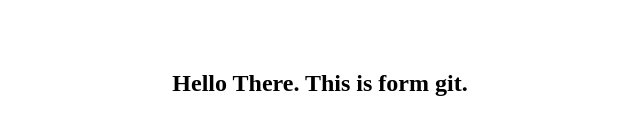
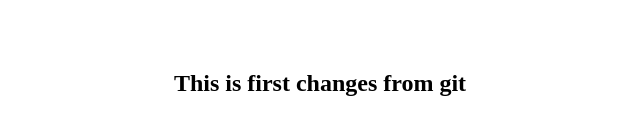
Before and after one commit to imtyassayad/git_test, a plain HTML site: page index.html in a window 1280 px wide. Shown: the part 325-460 px from the top of the page, without its empty margins (320-960 px from the left). Drawn offline with Linux system fonts and the light colour scheme.

Commit message:
Updated in index

```diff
--- a/index.html
+++ b/index.html
@@ -16,7 +16,7 @@
 </head>
 <body>
     <div class="container">
-        <h2>Hello There. This is form git.</h2>
+        <h2> This is first changes from git </h2>
     </div>
 </body>
 </html>
```
